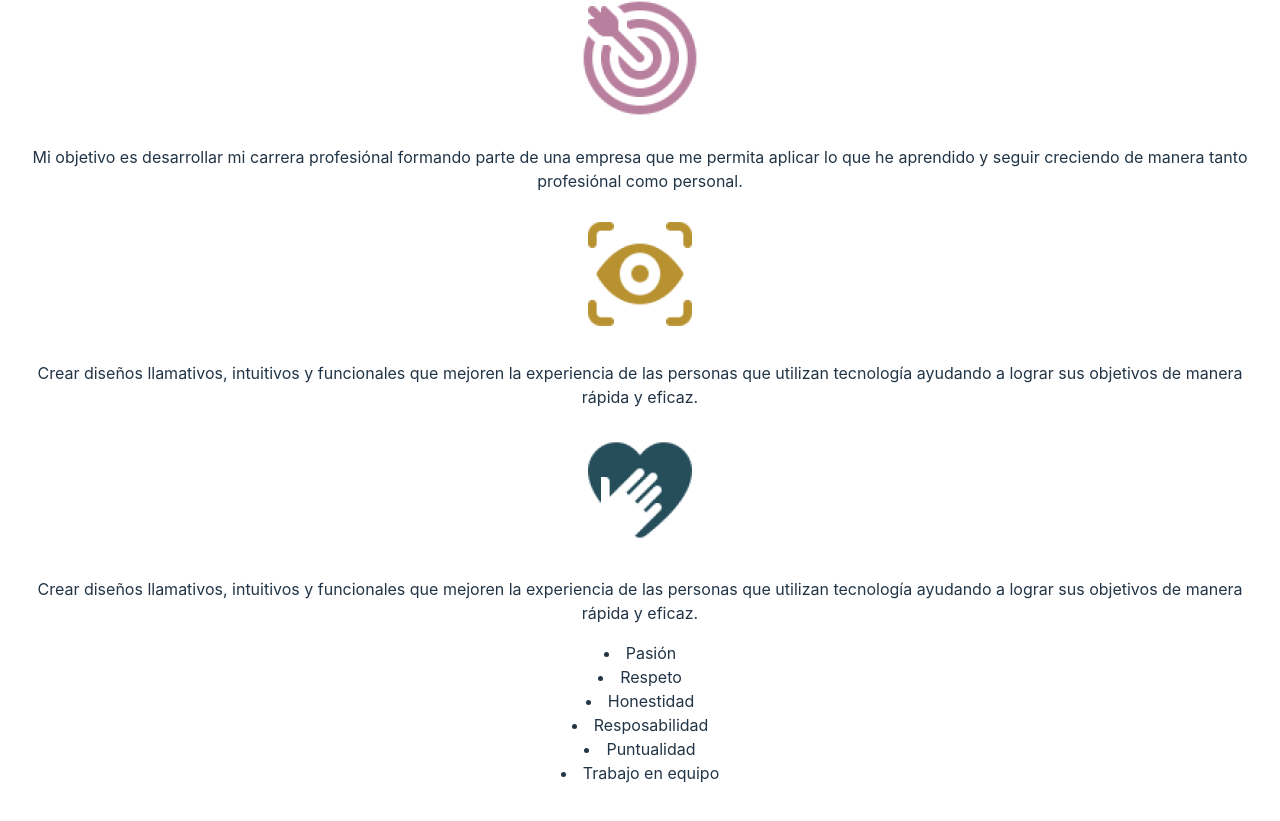
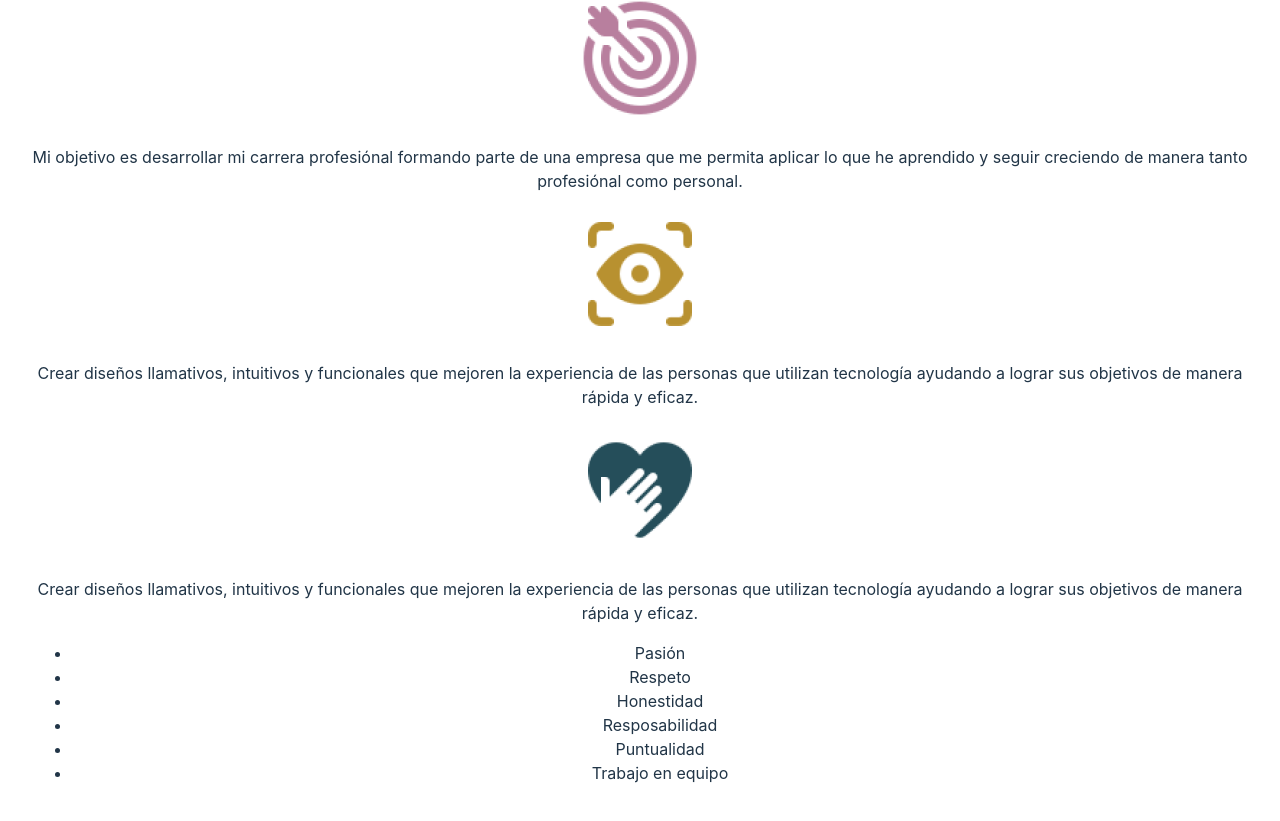
Before and after one commit to eduhsoto/spatania-react, a React (Vite) app: page / in a window 1280 px wide. Shown: the part 1954-2775 px from the top of the page. Built offline with nearby package versions, Linux system fonts and the light colour scheme.

Commit message:
component objective

```diff
--- a/src/components/home/Objective.jsx
+++ b/src/components/home/Objective.jsx
@@ -1,13 +1,15 @@
-const Objective = ({ img, paragraph, listed, elements}) => {
+const Objective = ({ img, paragraph, listed, elements }) => {
   return (
     <div class="card__objectives">
       <img src={img} alt="goal image" class="card__image" />
       <p class="text__objetives">{paragraph}</p>
-      {listed
-        ? elements.map((value, index) => {
-            return <li key={index}>{value}</li>;
-          })
-        : listed}
+      {listed && (
+        <ul>
+          {elements.map((list, index) => {
+            return <li key={index}>{list}</li>;
+          })}
+        </ul>
+      )}
     </div>
   );
 };
```
